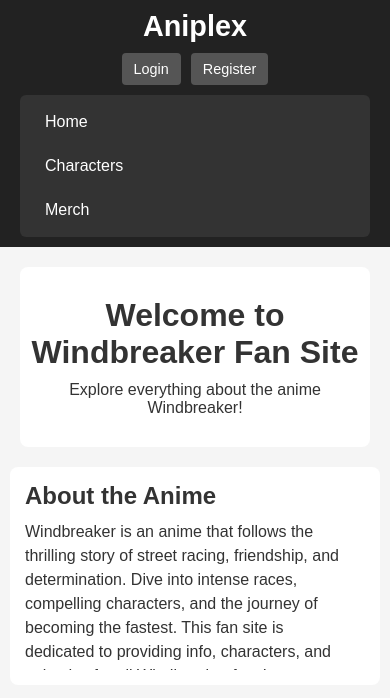
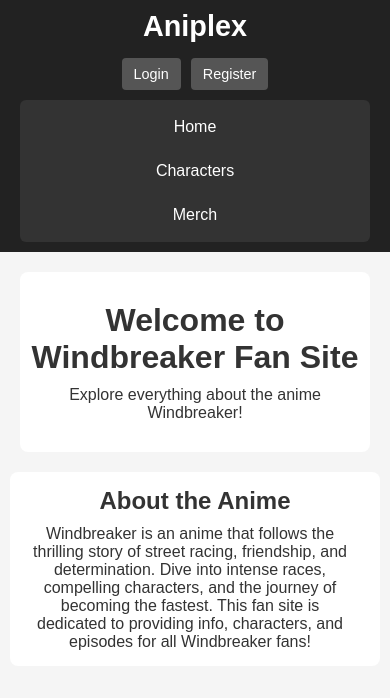
Before and after one commit to Raynelim/ASG01-ID, a plain HTML site: page index.html in a window 390 px wide. Drawn offline with Linux system fonts and the light colour scheme.

Commit message:
Centralised words in Menu and About section

```diff
--- a/style.css
+++ b/style.css
@@ -20,9 +20,9 @@ header {
 
 .nav-container {
     display: flex;
-    justify-content: center; /* center title */
+    justify-content: center; /* center title in desktop */
     align-items: center;
-    position: relative; /* for absolute login-register */
+    position: relative; /* for absolute login-register in desktop */
     flex-wrap: wrap;
 }
 
@@ -81,7 +81,7 @@ header {
     background-color: #555; /* box hover effect */
 }
 
-/* Introduction */
+/* Introduction Section */
 .introduction {
     text-align: center;
     padding: 50px 20px 30px 20px;
@@ -115,34 +115,55 @@ header {
 
 .about-content {
     max-height: 150px; /* box cuts off content */
-    overflow-y: auto; /* scrollable */
+    overflow-y: auto;   /* scrollable */
     padding-right: 10px;
-}
-
-.about-content p {
-    font-size: 1rem;
-    line-height: 1.5rem;
 }
 
 /* Responsive Design */
 @media (max-width: 768px) {
+    /* Stack nav elements vertically */
     .nav-container {
         flex-direction: column;
         align-items: center;
     }
+
+    /* Title stays first */
+    .title {
+        order: 0;
+        margin-bottom: 5px;
+        text-align: center;
+    }
+
+    /* Login/Register below title */
     .login-register {
         position: static;
+        order: 1;
         margin-top: 10px;
     }
+
+    /* Menu below login/register, centered links */
     .menu {
         flex-direction: column;
+        align-items: center;
         gap: 10px;
+        margin-top: 10px;
     }
+
+    /* Introduction padding */
     .introduction {
         padding: 30px 10px;
     }
+
+    /* About section centered */
     .about {
         margin: 10px;
         padding: 15px;
+        text-align: center; /* centers heading and text */
+    }
+
+    .about-content {
+        max-height: 150px; /* scrollable */
+        overflow-y: auto;
+        padding-right: 10px;
     }
 }
```
